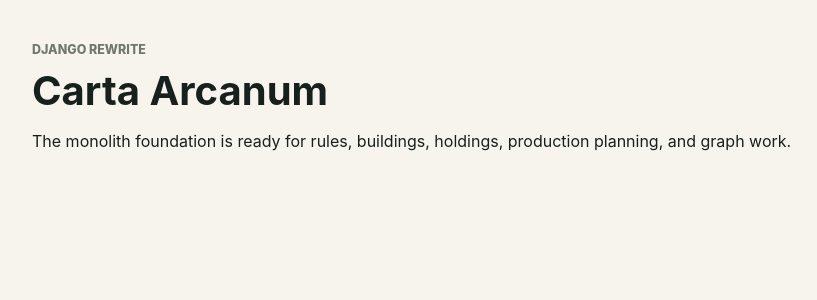
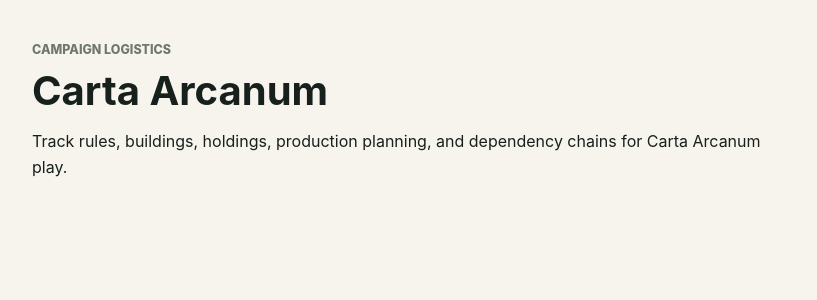
Before and after one commit to aditaa/carta, a Django app: template templates/dashboard/home.html in a window 1280 px wide. Shown: the part 64-364 px from the top of the page, without its empty margins (48-865 px from the left). Run offline with Django 5.2, Linux system fonts and the light colour scheme; the template is opened without the code that fills it, so the values that code supplies are empty.

Commit message:
Refresh dashboard introduction copy

```diff
--- a/templates/dashboard/home.html
+++ b/templates/dashboard/home.html
@@ -4,11 +4,11 @@
 
 {% block content %}
   <section class="dashboard-shell">
-    <p class="eyebrow">Django rewrite</p>
+    <p class="eyebrow">Campaign Logistics</p>
     <h1>Carta Arcanum</h1>
     <p>
-      The monolith foundation is ready for rules, buildings, holdings,
-      production planning, and graph work.
+      Track rules, buildings, holdings, production planning, and dependency
+      chains for Carta Arcanum play.
     </p>
     {% if balance_panel %}
       <section class="dashboard-panel">
```
